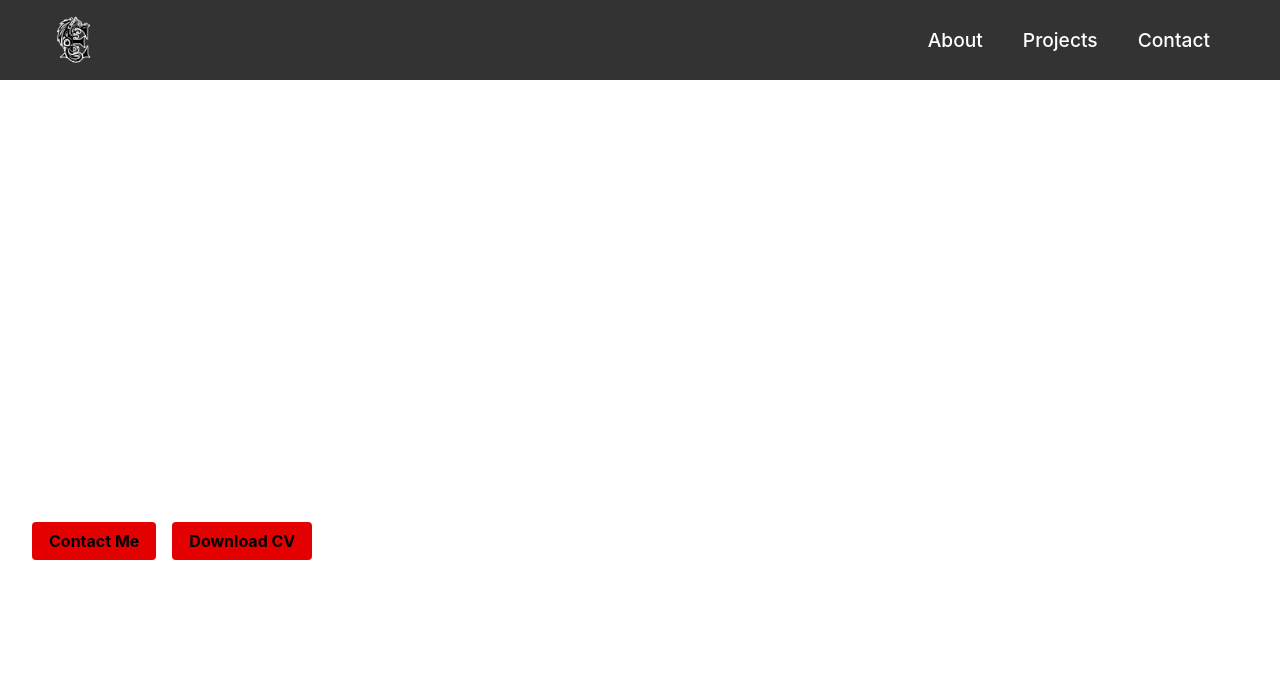
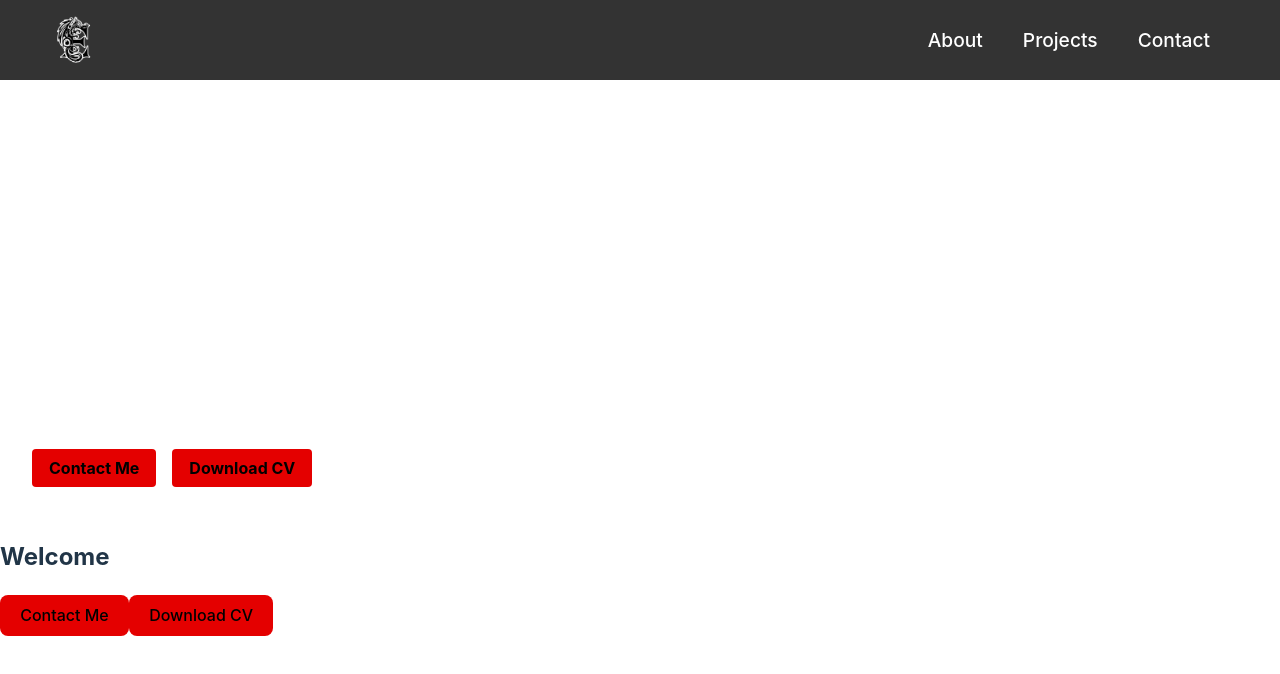
Before and after one commit to estebandvargasm/portafolio, a React (Vite) app: page / in a window 1280 px wide. Shown: the top 674 px of the page. Built offline with nearby package versions, Linux system fonts and the light colour scheme.

Commit message:
Refactor App component to improve layout structure

```diff
--- a/src/App.jsx
+++ b/src/App.jsx
@@ -1,13 +1,22 @@
-import Navbar from './navbar/navbar'
+import React from 'react';
+import Navbar from './navbar/navbar';
 import Header from './header/header';
+import Container from './container/container';
 
-function App() {
+const App = () => {
   return (
-    <>
+    <div className="flex flex-col h-screen">
       <Navbar />
-      <Header />
-    </>
-  )
+      <div className="flex flex-1 overflow-hidden">
+        <div className="w-3/10">
+          <Header />
+        </div>
+        <div className="w-7/10">
+          <Container />
+        </div>
+      </div>
+    </div>
+  );
 };
 
 export default App;
--- /dev/null
+++ b/src/container/container.jsx
@@ -0,0 +1,22 @@
+import React from "react";
+import "./container.css";
+
+const Container = () => {
+  return (
+    <section className="container">
+      <div className="container-content">
+        <h2 className="container-title">Welcome</h2>
+        <div className="container-buttons">
+          <button className="container-button contact-button">
+            Contact Me
+          </button>
+          <button className="container-button cv-button">
+            Download CV
+          </button>
+        </div>
+      </div>
+    </section>
+  );
+};
+
+export default Container;
--- a/src/header/header.css
+++ b/src/header/header.css
@@ -7,17 +7,11 @@
   display: flex;
   justify-content: space-between;
   align-items: center;
-  max-width: 1200px;
   margin: 0 auto;
 }
 
-.header-text {
-  flex: 1;
-  padding-right: 2rem;
-}
-
 .header-title {
-  font-size: 6.25rem;
+  font-size: 5.25rem;
   font-weight: bold;
   margin-bottom: 1rem;
 }
@@ -40,20 +34,15 @@
   transition: background-color 0.3s ease;
 }
 
+.cv-button,
 .contact-button {
   background-color: #e40000;
 }
 
-.contact-button:hover {
-  background-color: #b30101;
-}
-
-.cv-button {
-  background-color: #e40000;
-}
-
+.contact-button:hover,
 .cv-button:hover {
   background-color: #b30101;
+  border-color: #b30101;
 }
 
 @media (max-width: 768px) {
--- a/src/header/header.jsx
+++ b/src/header/header.jsx
@@ -6,7 +6,7 @@ const Header = () => {
     <header className="header">
       <div className="header-content">
         <div className="header-text">
-          <h1 className="header-title">Wellcome</h1>
+          <h1 className="header-title">Welcome</h1>
           <p className="header-subtitle">
             I'm Esteban, a frontend developer passionate about designing and creating professional websites. Let's talk and make your ideas a reality.
           </p>
```
Also changed, not shown: src/container/about/about.jsx (added, +25 -0 lines), src/container/contact/contact.jsx (added, +25 -0 lines), src/container/about/about.css (added), src/container/contact/contact.css (added), src/container/container.css (added).
